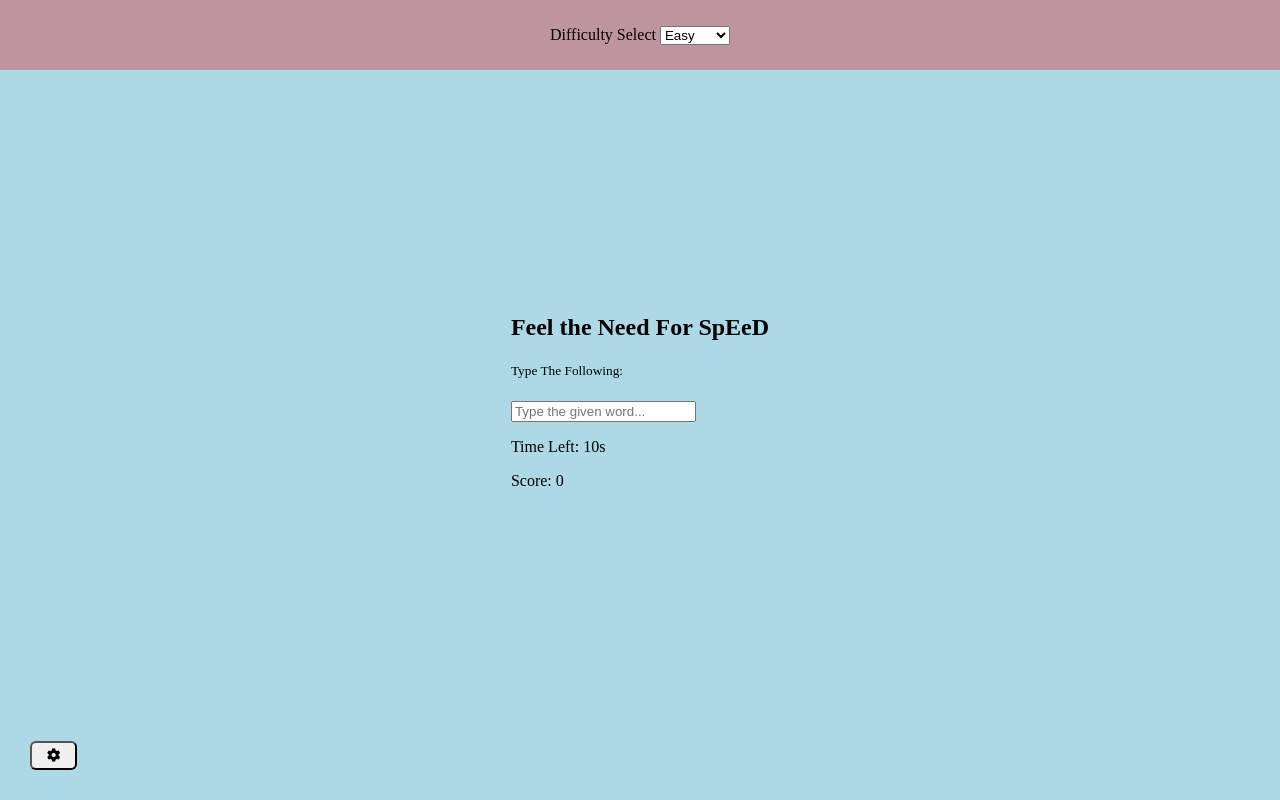
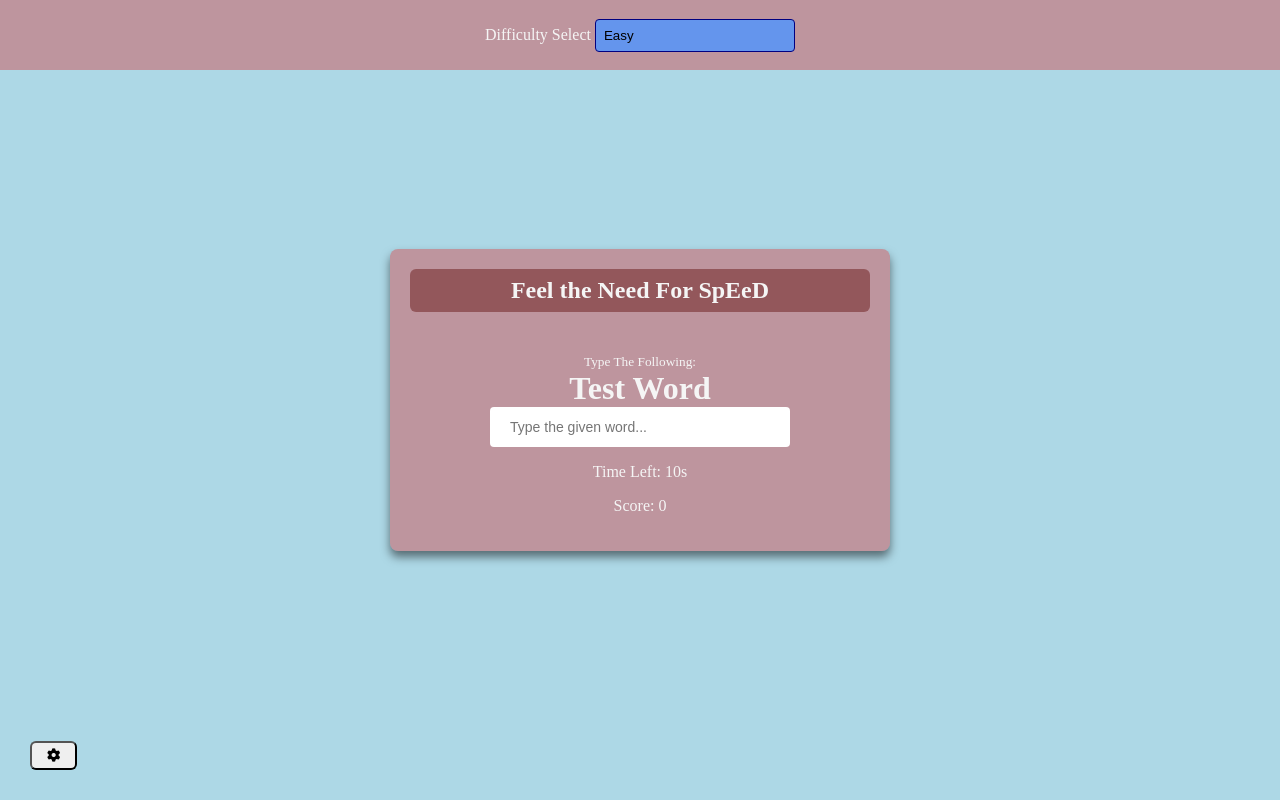
Before and after one commit to jordanoboyle/LetsMakeTypingGame, a plain HTML site: page index.html in a window 1280 px wide. Drawn offline with Linux system fonts and the light colour scheme; a web font is replaced by a local one.

Commit message:
game container style, TEST WORD html

```diff
--- a/index.html
+++ b/index.html
@@ -29,7 +29,7 @@
     <h2>Feel the Need For SpEeD</h2>
     <small>Type The Following:</small>
 
-    <h1 id="word"></h1>
+    <h1 id="word">Test Word</h1>
 
     <input type="text" id="text" autocomplete="off" placeholder="Type the given word...">
 
--- a/style.css
+++ b/style.css
@@ -49,8 +49,60 @@ button {
   left: 0;
   width: 100%;
   background-color: rgba(224, 11, 11, 0.327);
+  color: whitesmoke;
   height: 70px;
   display: flex;
   align-items: center;
   justify-content: center;
+  transform: translateY(0);
+  transition: transform 0.3s ease-in-out;
 }
+
+.settings.hide {
+  transform: translateY(-100%);
+}
+
+/* Style Difficulty Selector */
+select {
+  width: 200px;
+  padding: 8px;
+  appearance: none;
+  border-radius: 4px;
+  background-color: cornflowerblue;
+  border-color: var(--border-color);
+
+}
+
+/* Game Container Styles */
+.game-container {
+  background-color: rgba(224, 11, 11, 0.327);
+  padding: 20px;
+  border-radius: 8px;
+  box-shadow: 0 6px 10px rgba(0, 0, 0, 0.5);
+  color: whitesmoke;
+  position: relative;
+  /* We want to be able to position pieces within container absolute, so this allows for that */
+  text-align: center;
+  width: 500px;
+}
+
+
+.game-container h2 {
+  background-color: rgba(107, 26, 26, 0.5);
+  border-radius: 6px;
+  padding: 8px;
+  margin: 0 0 40px;
+
+}
+
+h1 {
+  margin: 0;
+}
+
+input {
+  border: 0;
+  border-radius: 4px;
+  font-size: 14px;
+  width: 300px;
+  padding: 12px 20px;
+}
```
